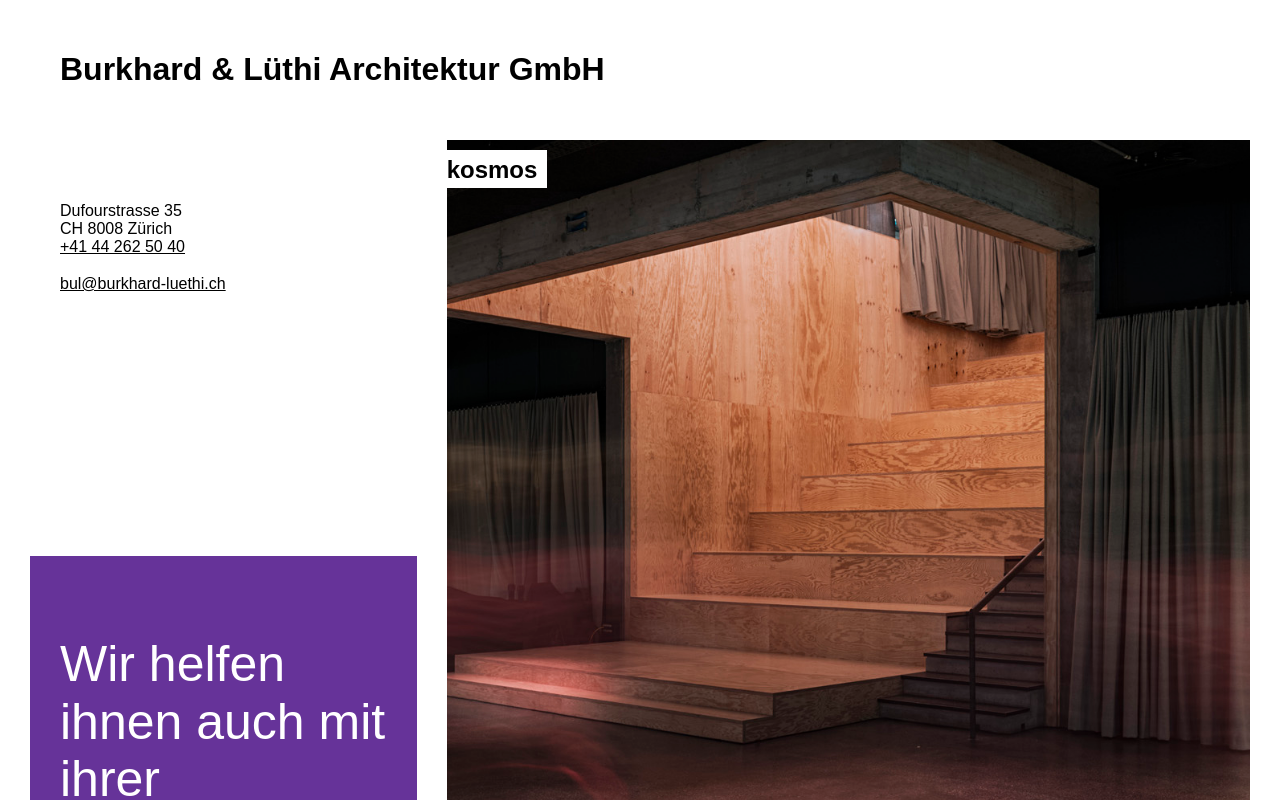
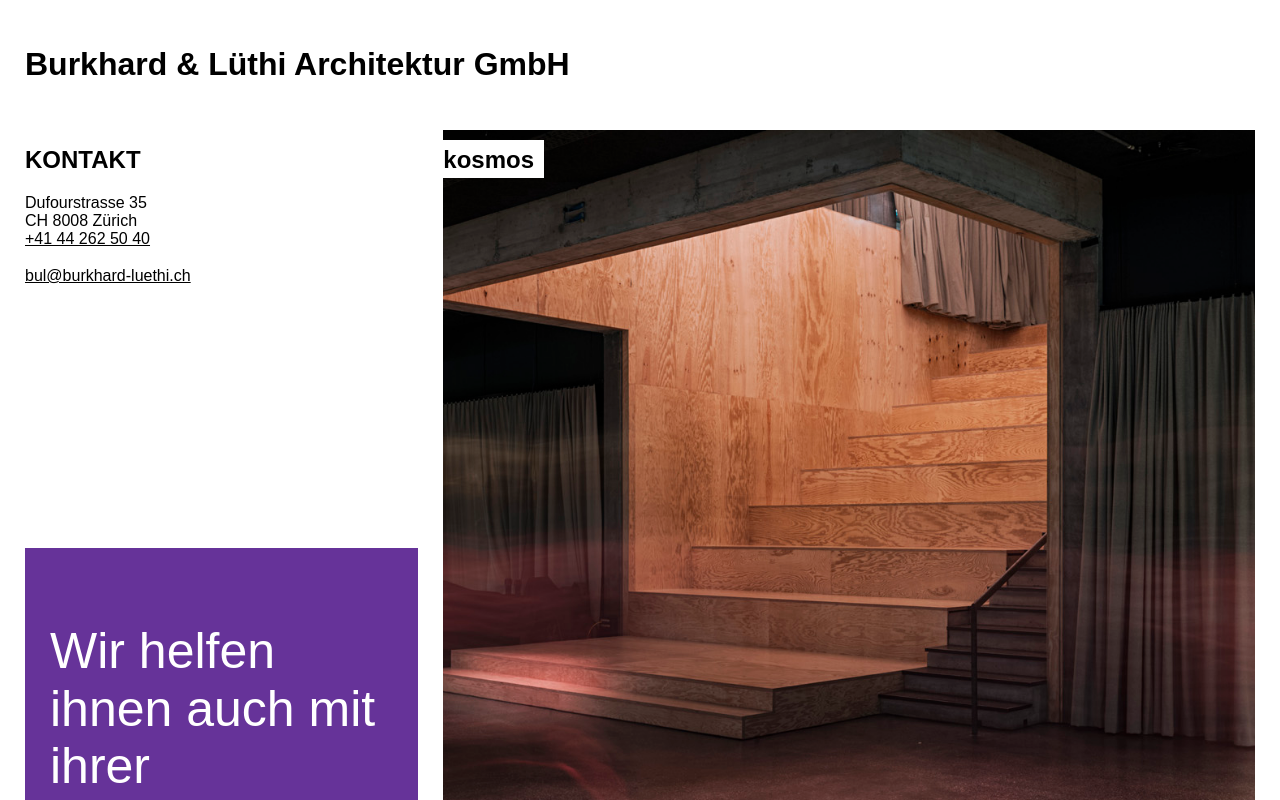
Before and after one commit to AlexJenter/prototype.burkhard-luethi.ch, a React (Create React App) app: page / in a window 1280 px wide. Shown: the top 800 px of the page. Built offline with nearby package versions, Linux system fonts and the light colour scheme.

Commit message:
default anchor href
No more Dead ends

```diff
--- a/src/components/FullPage/index.css
+++ b/src/components/FullPage/index.css
@@ -1,3 +1,7 @@
+@import url('https://fonts.googleapis.com/css?family=Montserrat');
+html {
+  font-family: 'Montserrat', sans-serif;
+}
 main#full-page {
   position: fixed;
   left: 0;
--- a/src/data.js
+++ b/src/data.js
@@ -10,7 +10,7 @@ const allImages = Object.entries(BL).map(([title, src], i) => ({
   title,
   type: "image",
   src,
-  href: title
+  href: "kosmos"
 }));
 
 const contact = {
@@ -19,7 +19,7 @@ const contact = {
   title: "KONTAKT",
   type: "markup",
   body:
-    "<p> Dufourstrasse 35 <br/> CH 8008 Zürich <br/> <a href='tel:+41 44 262 50 40'>+41 44 262 50 40</a> <br/> <a href='mailto:bul@burkhard-luethi.ch'>bul@burkhard-luethi.ch</a> <br/> </p>",
+    "Dufourstrasse 35 <br/> CH 8008 Zürich <br/> <a href='tel:+41 44 262 50 40'>+41 44 262 50 40</a> <br/> <a href='mailto:bul@burkhard-luethi.ch'>bul@burkhard-luethi.ch</a>",
   href: "kontakt"
 };
 
--- a/src/index.css
+++ b/src/index.css
@@ -1,5 +1,5 @@
 html {
-  --gutter: 30px;
+  --gutter: 25px;
 }
 
 body {
@@ -22,7 +22,7 @@ main#index {
 .App-header h1 {
   display: inline-block;
   background-color: white;
-  padding: var(--gutter);
+  padding: var(--gutter) 0;
 }
 
 a {
@@ -41,8 +41,16 @@ a {
   padding: var(--gutter);
 }
 
+.tile:nth-of-type(1) .tile__body--markup {
+  padding: 3em 0;
+}
+
 .tile--markup .tile__title {
   display: none;
+}
+
+.tile--markup:nth-child(1) .tile__title {
+  display: unset;
 }
 
 .tile--width-2x {
```
